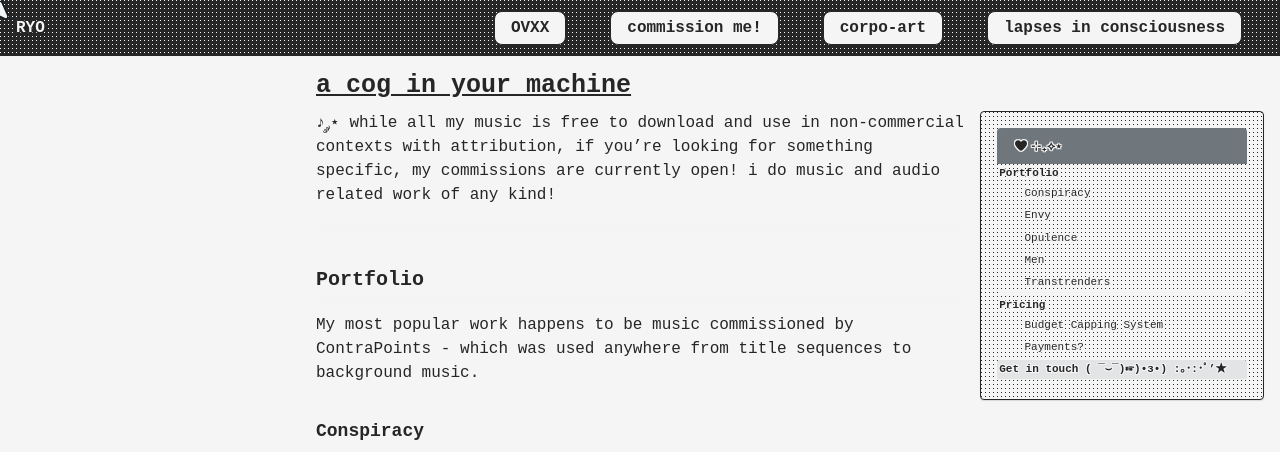
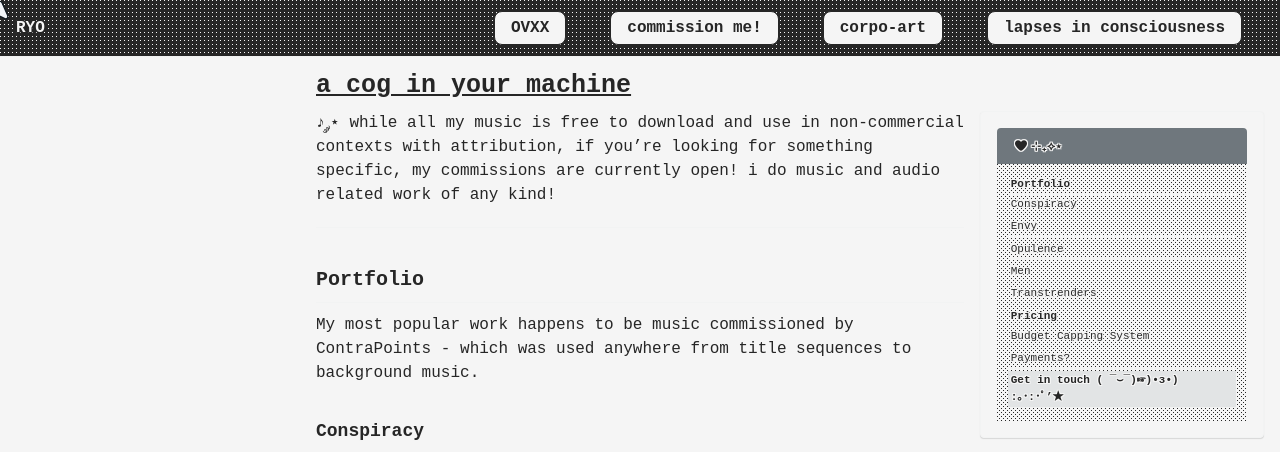
Before and after one commit to cryotato/cryotato.github.io, a Jekyll site: the page built from _pages/commissions.md, in a window 1280 px wide. Shown: the top 452 px of the page. Built offline with Jekyll 4.4.1, drawn with Linux system fonts in a browser that asks for light colours; cached includes are drawn as plain includes; grey boxes are pictures that could not be loaded.

Commit message:
Update main.scss

```diff
--- a/assets/css/main.scss
+++ b/assets/css/main.scss
@@ -230,61 +230,58 @@ p code, li code, h1 code, h2 code, h3 code, h4 code, h5 code, h6 code {
 }
 
 /* ==========================================================================
-   Table of Contents (TOC) Styles
+   Table of Contents (TOC) Styles (Revised)
    ========================================================================== */
 
-/* Style the main container (.toc or nav.toc) */
-.toc {
+/* --- Main TOC container (nav.toc) --- */
+nav.toc { // Using nav.toc for better specificity
   font-family: monospace;
-  background: var(--bg-1);           // Apply dithered background HERE
-  border: var(--border-standard);    // Apply border HERE
-  padding: 1em;                      // ADD PADDING HERE - This is crucial
-  margin-bottom: 1.5em; // Add some space below the TOC block
-
-  /* Default text color/shadow for items inside (can be overridden) */
-  color: var(--dark) !important;
-  text-shadow: var(--l-shadow) !important;
+  background: var(--bg-0); /* Solid light background for the container */
+  /* Remove border and general text styles from the main container */
+  /* border: var(--border-standard); */
+  padding: 1em; /* Padding around the inner title and menu */
 }
 
-/* Style the TOC Title */
-.toc__title {
-  font-family: monospace; // Ensure font
-  color: var(--dark) !important; // Ensure color
-  text-shadow: var(--l-shadow) !important; // Ensure shadow
-  margin-top: 0; // Remove potential default top margin
-  margin-bottom: 0.75em; // Space below title, before list
-  font-size: 1.1em; // Make title slightly larger? (Optional)
-  font-weight: bold; // Make title bold? (Optional)
-  background: transparent; // Ensure title element itself has no background
+/* --- TOC Title ("Contents" Header) --- */
+nav.toc .toc__title {
+  font-family: monospace;
+  background: var(--bg-6); /* Darker dither background */
+  color: var(--light) !important; /* Light text color */
+  text-shadow: var(--d-shadow) !important; /* Dark shadow for light text */
+  padding: 0.5em 1em; /* Padding inside the title */
+  margin: -1em -1em 1em -1em; /* Use negative margins to fill container padding, add bottom margin */
+  border-bottom: var(--border-standard); /* Optional border to separate from menu */
+  text-align: center; /* Optional: Center the title */
 }
 
-/* Style the menu list container (ul) */
-.toc__menu {
-  margin: 0; // Reset default margins
-  padding: 0; // Reset default padding
-  list-style: none; // Remove default bullets
-  background: transparent; // Ensure list element itself has no background
+/* --- TOC Menu (the ul list) --- */
+nav.toc .toc__menu {
+  font-family: monospace;
+  background: var(--bg-2); /* Lighter dither background for the menu area */
+  padding: 1em; /* Padding inside the menu list */
+  list-style: none; /* Remove default list bullets */
+  margin: 0; /* Remove default ul margin */
+  /* Default text color/shadow for items inside will be set below */
 }
 
-/* Style individual list items (li) */
-.toc__menu li {
-   margin-bottom: 0.25em; // Add small space between items
+/* --- TOC List Items & Links (within toc__menu) --- */
+nav.toc .toc__menu li {
+  margin-bottom: 0.25em; /* Spacing between list items */
 }
 
-
-/* Style the links within the TOC */
-.toc__menu a {
-  font-family: monospace; // Ensure font
-  color: var(--dark) !important; // Ensure color
-  text-shadow: var(--l-shadow) !important; // Ensure shadow
-  text-decoration: none; // Remove underlines?
-  display: block; // Make link take full width of list item for easier hover/click
-  padding: 0.1em 0.2em; // Small padding on links for hover effect visibility
-  border-radius: 3px; // Slightly rounded hover? (Optional)
+nav.toc .toc__menu a {
+  font-family: monospace;
+  display: block; /* Make links easier to click */
+  padding: 0.1em 0.25em; /* Small padding on links */
+  color: var(--dark) !important; /* Dark text color for links */
+  text-shadow: var(--l-shadow) !important; /* Light shadow for dark text */
+  text-decoration: none; /* No underline by default */
 
   &:hover {
-     background: var(--bg-2); // Apply darker dither background ON THE LINK on hover
-     // text-shadow: ... // Change shadow if needed on hover
+    /* Choose a hover effect - simple underline is often good */
+     text-decoration: underline;
+    /* Or maybe a slightly different background? */
+    // background: var(--bg-3);
   }
 }
 
```
